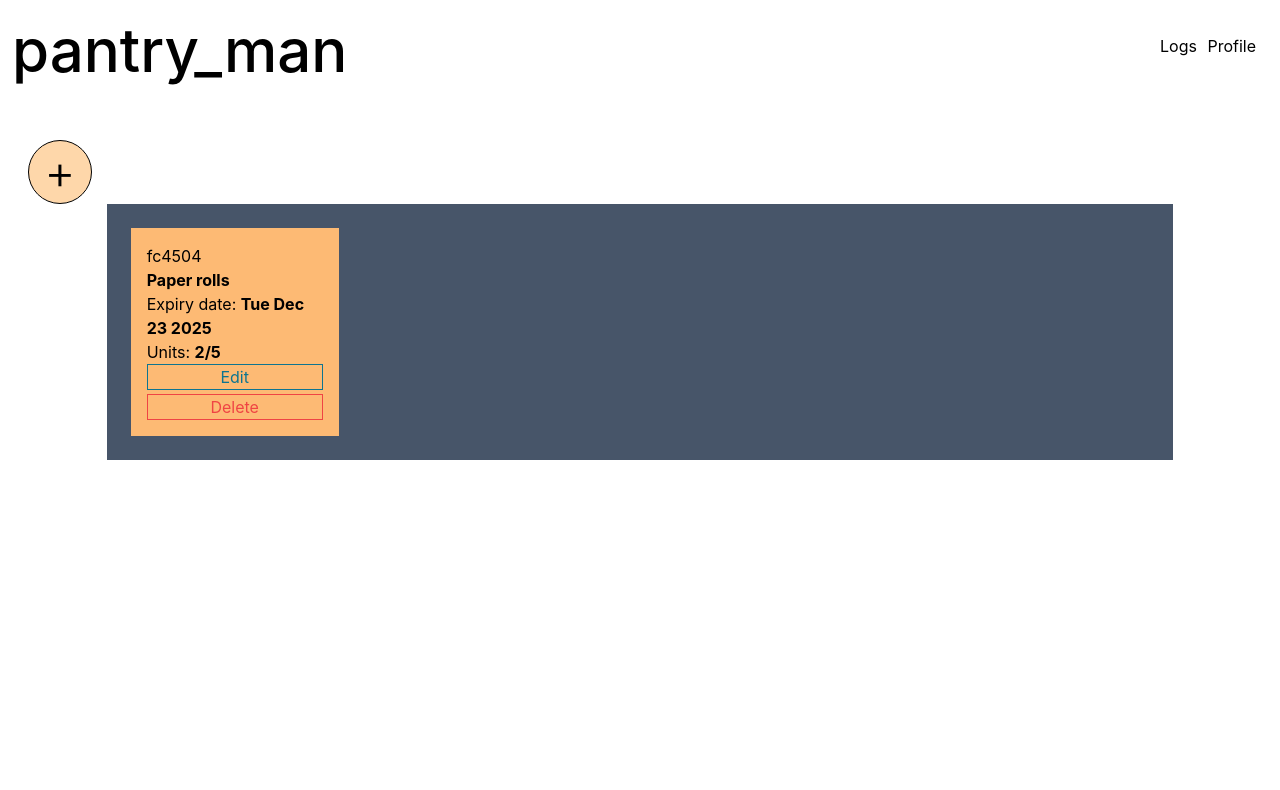
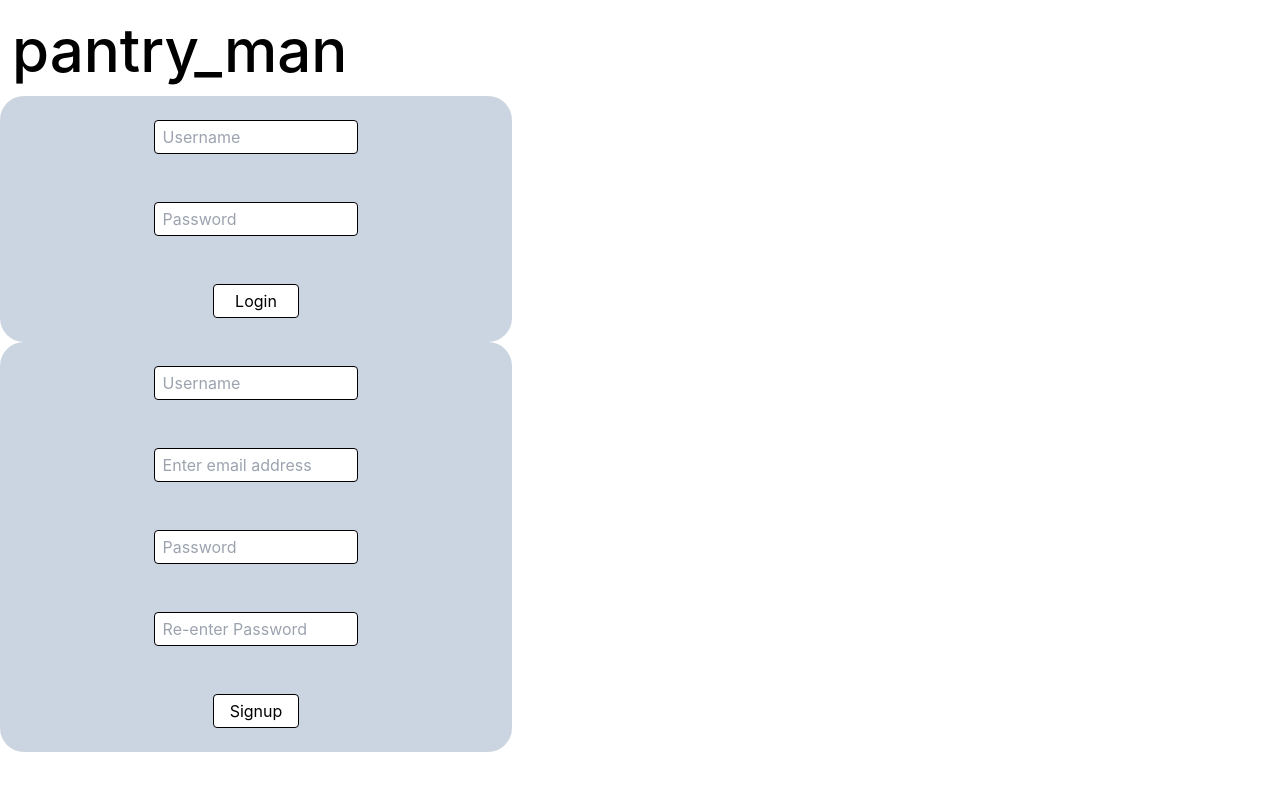
Before and after one commit to rohitbathi/pantry-man-frontend, a React (Create React App) app: page / in a window 1280 px wide. Shown: the top 790 px of the page. Built offline with nearby package versions, Linux system fonts and the light colour scheme.

Commit message:
test commit

```diff
--- a/src/App.tsx
+++ b/src/App.tsx
@@ -1,4 +1,6 @@
 import React from 'react';
+
+// test commit
 
 import Landingpage from './routes/landingpage';
 import Userhome from './routes/userhomepage';
@@ -6,8 +8,8 @@ import Userhome from './routes/userhomepage';
 function App() {
   return (
     <div className="App">
-      {/* <Landingpage /> */}
-      <Userhome />
+      <Landingpage />
+      {/* <Userhome /> */}
     </div>
   );
 }
--- /dev/null
+++ b/src/services/userAuth.ts
@@ -0,0 +1 @@
+export {}
```
